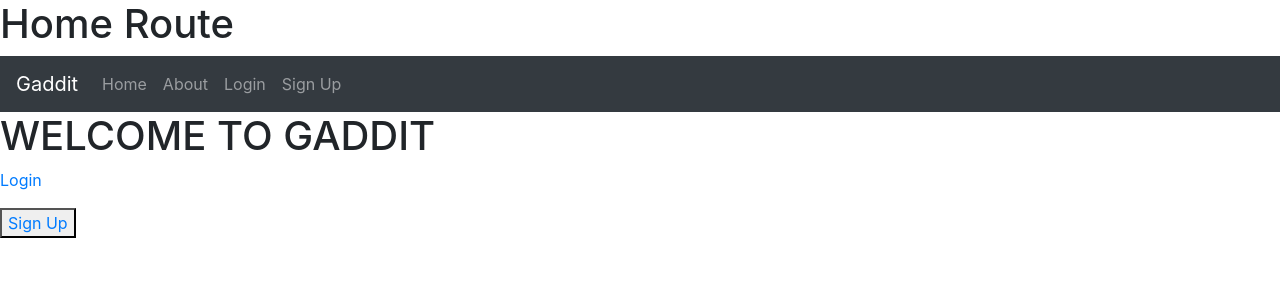
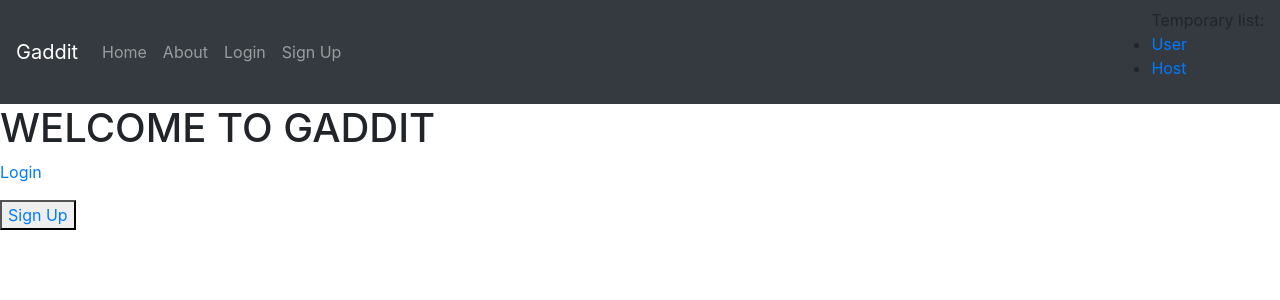
Before and after one commit to kalyak/Gadddit, a React (Create React App) app in the folder client/: page / in a window 1280 px wide. Shown: the top 300 px of the page. Built offline with nearby package versions, Linux system fonts and the light colour scheme.

Commit message:
Clean up codes for navbars.

```diff
--- a/client/src/components/route/route-host.js
+++ b/client/src/components/route/route-host.js
@@ -7,8 +7,6 @@ const HostRoute = () => {
   return (
     <>
       {/* <h1>Host Route</h1> */}
-
-      {/* <div> */}
       <Navbar bg='danger' variant='light' sticky='top'>
         <Navbar.Brand href='/host'>Gaddit</Navbar.Brand>
         <Nav className='mr-auto'>
@@ -19,42 +17,15 @@ const HostRoute = () => {
           <ChangeRoleBtn />
         </Nav>
 
-        {/* <ul>
-            Navbar:
-            <li>
-              <Link exact to='/host/:userid'>
-                Host Home
-              </Link>
-            </li>
-            <li>
-              <Link exact to='/host/:userid/hosted'>
-                Hosted
-              </Link>
-            </li>
-            <li>
-              <Link exact to='/host/:userid/createroom'>
-                Create Room
-              </Link>
-            </li>
-            <li>
-              <Link exact to='/host/:userid/:roomid'>
-                Host Room
-              </Link>
-            </li>
-            <li>
-              <ChangeRoleBtn />
-            </li>
-          </ul> */}
         {/* START - Temporary - to be removed */}
-        {/* <ul>
-            Temporary List:
-            <li>
-              <a href='/'>HOME</a>
-            </li>
-          </ul> */}
+        <ul>
+          Temporary List:
+          <li>
+            <a href='/'>HOME</a>
+          </li>
+        </ul>
         {/* END - Temporary - to be removed */}
       </Navbar>
-      {/* </div> */}
     </>
   );
 };
--- a/client/src/components/route/route-main.js
+++ b/client/src/components/route/route-main.js
@@ -1,4 +1,3 @@
-import { Link } from "react-router-dom";
 import AppURL from "./route-constants.js";
 import Navbar from "react-bootstrap/esm/Navbar";
 import Nav from "react-bootstrap/esm/Nav";
@@ -6,7 +5,7 @@ import Nav from "react-bootstrap/esm/Nav";
 const MainRoute = () => {
   return (
     <>
-      <h1>Home Route</h1>
+      {/* <h1>Home Route</h1> */}
       <Navbar bg='dark' variant='dark' sticky='top'>
         <Navbar.Brand href='/user'>Gaddit</Navbar.Brand>
         <Nav className='mr-auto'>
@@ -16,24 +15,8 @@ const MainRoute = () => {
           <Nav.Link href={AppURL.main.signup}>Sign Up</Nav.Link>
         </Nav>
 
-        {/* <ul>
-          Navbar:
-          <li>
-            <Link to={AppURL.main.home}>Home</Link>
-          </li>
-          <li>
-            <Link to={AppURL.main.about}>About</Link>
-          </li>
-          <li>
-            <Link to={AppURL.main.login}>Login</Link>
-          </li>
-          <li>
-            <Link to={AppURL.main.signup}>signup</Link>
-          </li>
-        </ul> */}
-
         {/* START - Temporary - to be removed */}
-        {/* <ul>
+        <ul>
           Temporary list:
           <li>
             <a href='/user/:userid'>User</a>
@@ -41,7 +24,7 @@ const MainRoute = () => {
           <li>
             <a href='/host/:userid'>Host</a>
           </li>
-        </ul> */}
+        </ul>
         {/* END - Temporary - to be removed */}
       </Navbar>
     </>
--- a/client/src/components/route/route-user.js
+++ b/client/src/components/route/route-user.js
@@ -1,4 +1,3 @@
-import { Link } from "react-router-dom";
 import ChangeRoleBtn from "../buttons/changeRole.js";
 import Navbar from "react-bootstrap/Navbar";
 import Nav from "react-bootstrap/Nav";
@@ -7,8 +6,6 @@ const UserRoute = () => {
   return (
     <>
       {/* <h1>User Route</h1> */}
-
-      {/* <div> */}
       <Navbar bg='info' variant='dark' sticky='top'>
         <Navbar.Brand href='/user'>Gaddit</Navbar.Brand>
         <Nav className='mr-auto'>
@@ -18,42 +15,15 @@ const UserRoute = () => {
           <Nav.Link href='/user/:userid/:roomid'>User Room</Nav.Link>
           <ChangeRoleBtn />
         </Nav>
-        {/* <ul>
-            Navbar:
-            <li>
-              <Link exact to='/user/:userid'>
-                User Home
-              </Link>
-            </li>
-            <li>
-              <Link exact to='/user/:userid/attended'>
-                Attended
-              </Link>
-            </li>
-            <li>
-              <Link exact to='/user/:userid/enterroom'>
-                Enter Room
-              </Link>
-            </li>
-            <li>
-              <Link exact to='/user/:userid/:roomid'>
-                User Room
-              </Link>
-            </li>
-            <li>
-              <ChangeRoleBtn />
-            </li>
-          </ul> */}
         {/* START - Temporary - to be removed */}
-        {/* <ul>
+        <ul>
           Temporary List:
           <li>
             <a href='/'>HOME</a>
           </li>
-        </ul> */}
+        </ul>
         {/* END - Temporary - to be removed */}
       </Navbar>
-      {/* </div> */}
     </>
   );
 };
```
